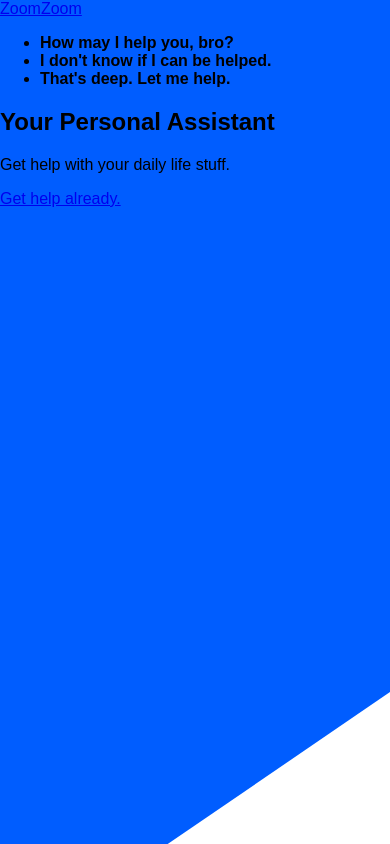
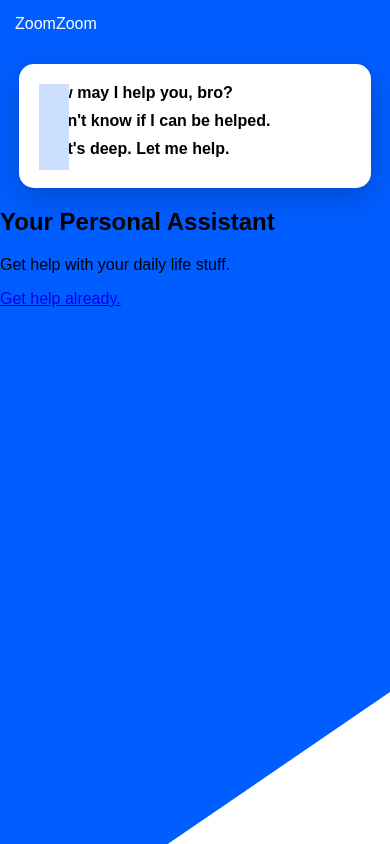
Before and after one commit to gabe-ng/sass-exercise, a plain HTML site: page index.html in a window 390 px wide. Drawn offline with Linux system fonts and the light colour scheme.

Commit message:
Styling mobile view

```diff
--- a/css/main.scss
+++ b/css/main.scss
@@ -1,9 +1,16 @@
-
 $colors: (
     primary: #005DFF,
+    primary-light: lighten(#005DFF, 40%),
     accent: #FFF6BB,
+);
 
-);
+$padding: 15px;
+
+$borders: 15px;
+
+@function color($color-name) {
+    @return map-get($colors, $color-name);
+}
 
 body, html {
     height: 100%;
@@ -15,10 +22,55 @@ body {
 
     #bg {
         clip-path: polygon(100% 0, 100% 82%, 43% 100%, 0 100%, 0 0);
-        background-color: map-get($colors, primary);
+        background-color: color(primary);
         width: 100%;
         height: 100%;
         position: absolute;
         z-index: -1;
     }
+
+    header a {
+        color: #fff;
+        text-decoration: none;
+        padding: $padding;
+        display: block;
+        text-decoration: uppercase;
+    }
 }
+
+main {
+
+    section#card {
+        background: #fff;
+        padding: 20px;
+        margin: 1em auto;
+        border-radius: $borders;
+        box-shadow: 0 10px 30px rgba(0, 0, 0, .2);
+        width: 80%;
+
+        ul {
+            list-style-type: none;
+            margin: 0;
+            padding: 0;
+
+            li {
+                margin-bottom: 10px;
+
+                span {
+                    position: absolute;
+                    width: 30px;
+                    height: 30px;
+                    background-color: color(primary-light);
+                    border-radius: 50%;
+                    margin-right: 10px;
+                }
+
+                strong {
+                    display: inline-block;
+                    margin-left: max(40px);
+                    margin-top:
+                }
+            }
+        }
+    }
+}
```
Also changed, not shown: css/main.css, 1 other file.
